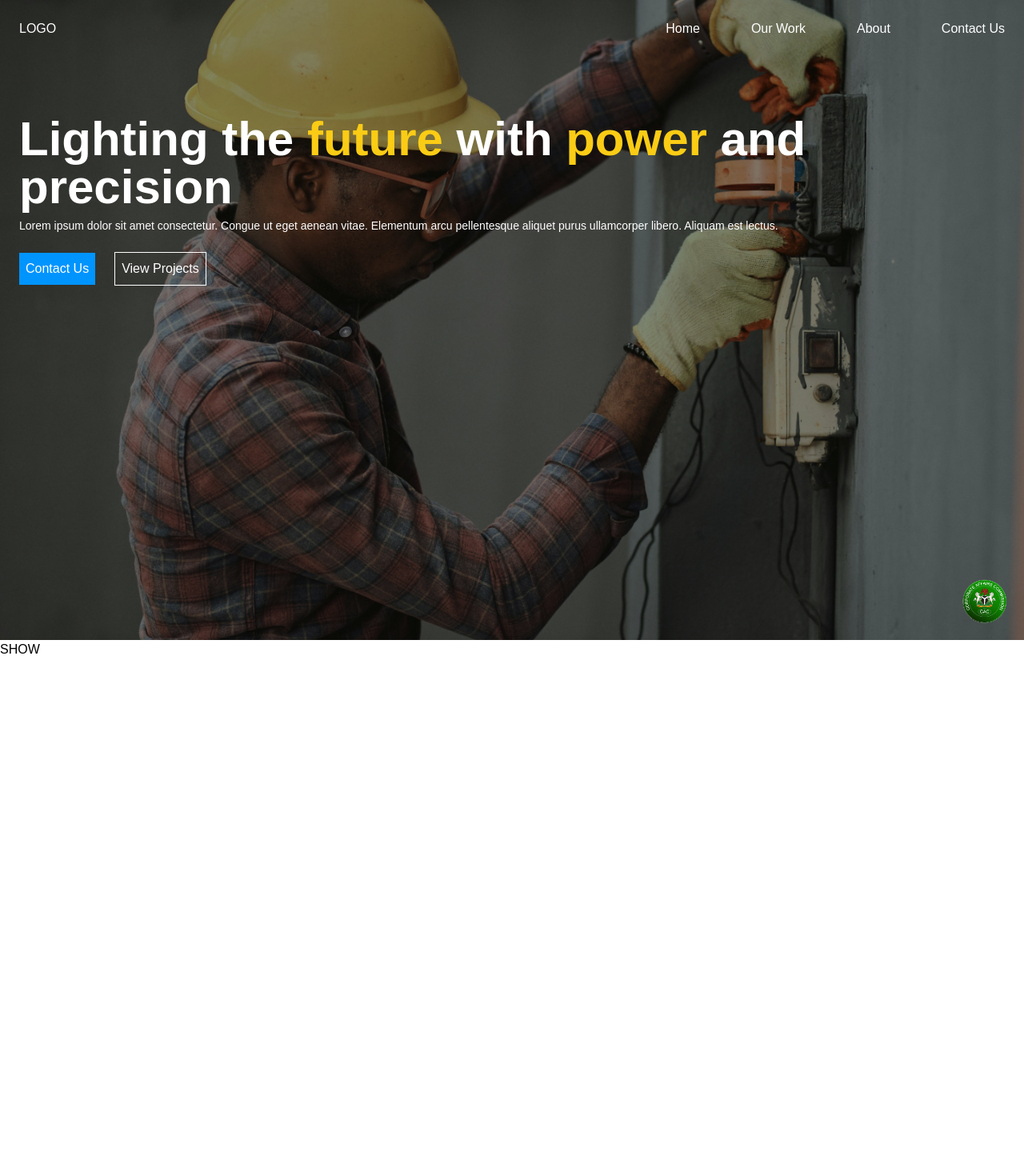
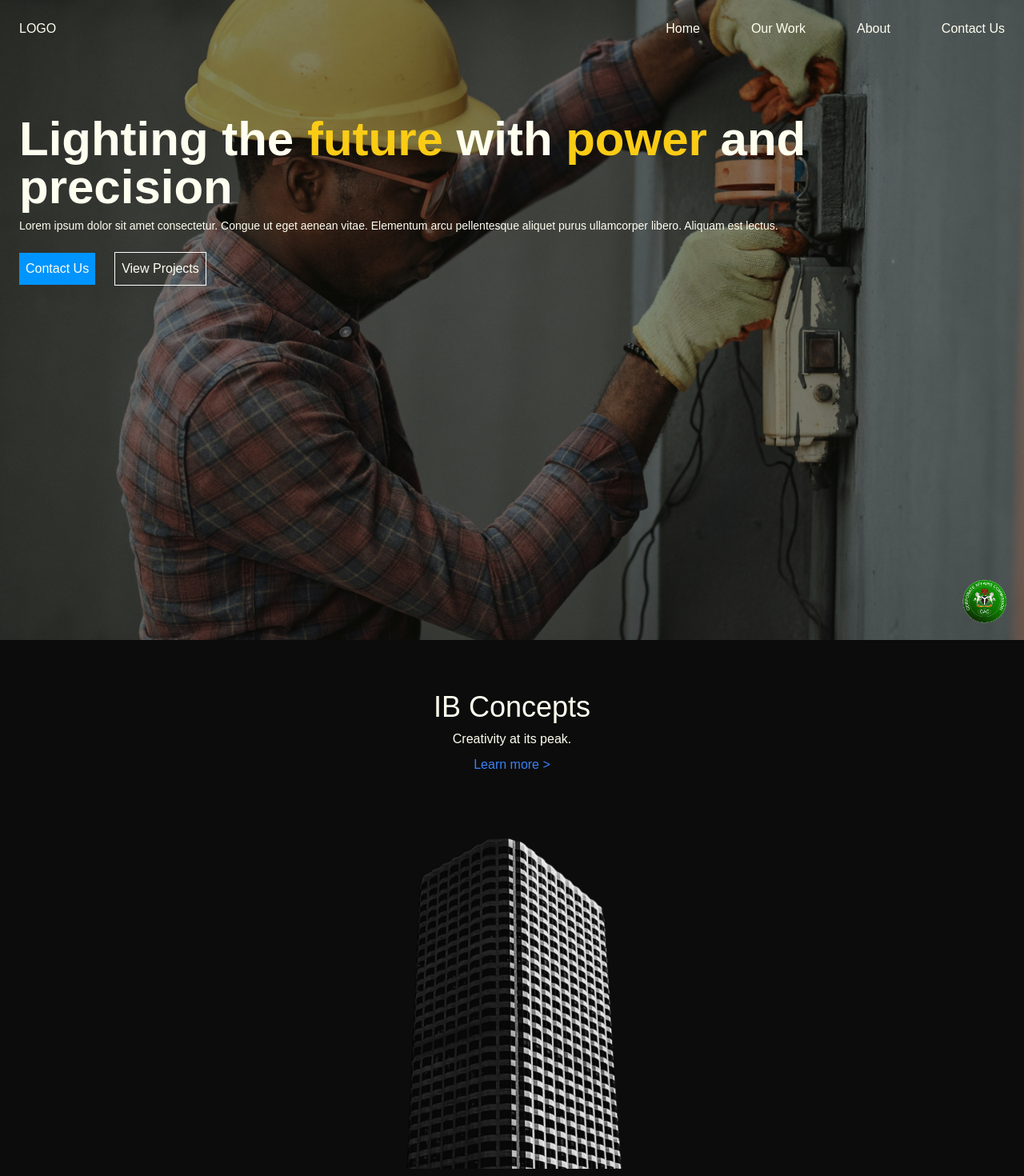
Before and after one commit to devhabeeblateef/ibconceptsandlogistics, a Next.js app in the folder client/: page / in a window 1280 px wide. Shown: the top 1470 px of the page at 80% size. Built offline with nearby package versions, Linux system fonts and the light colour scheme.

Commit message:
complete show page

```diff
--- a/client/pages/hero.js
+++ b/client/pages/hero.js
@@ -4,10 +4,10 @@ import Image from 'next/image'
 function Hero() {
   return (
     <div className=''>
-    <div className='bg-bgimage text-white w-screen h-screen bg-cover bg-center bg-no-repeat'>
+    <div className='bg-bgimage text-[#fffff0] w-screen h-screen bg-cover bg-center bg-no-repeat'>
 
 
-    <div className='p-6 text-white'>
+    <div className='p-6 text-[#fffff0]'>
         <Nav/>
         <p className='text-4xl font-semibold auto mt-24 lg:text-6xl'>Lighting the <span className='text-yellow-400'>future</span> with
         <span className='text-yellow-400'> power</span> and precision</p>
--- a/client/pages/show.js
+++ b/client/pages/show.js
@@ -1,9 +1,16 @@
 import React from 'react'
+import Image from 'next/image'
 
 function Show() {
   return (
-    <div className='h-screen w-screen'>
-      SHOW
+    <div className='h-screen text-[#FFFFF0] w-screen bg-[#0C0C0C]'>
+      <p className='text-4xl text-center m-auto pt-16'>IB Concepts</p>
+      <p className='text-center pt-2 text-md'>Creativity at its peak.</p>
+      <p className='text-blue-500 m-auto mt-2 text-center'>Learn more &gt; </p>
+
+      <div>
+        <Image src="/building.png" width={300} height={300} className='pt-14 p-0 m-auto' alt="IB Concepts" />
+      </div>
     </div>
   )
 }
```
Also changed, not shown: client/public/building.png (added).
